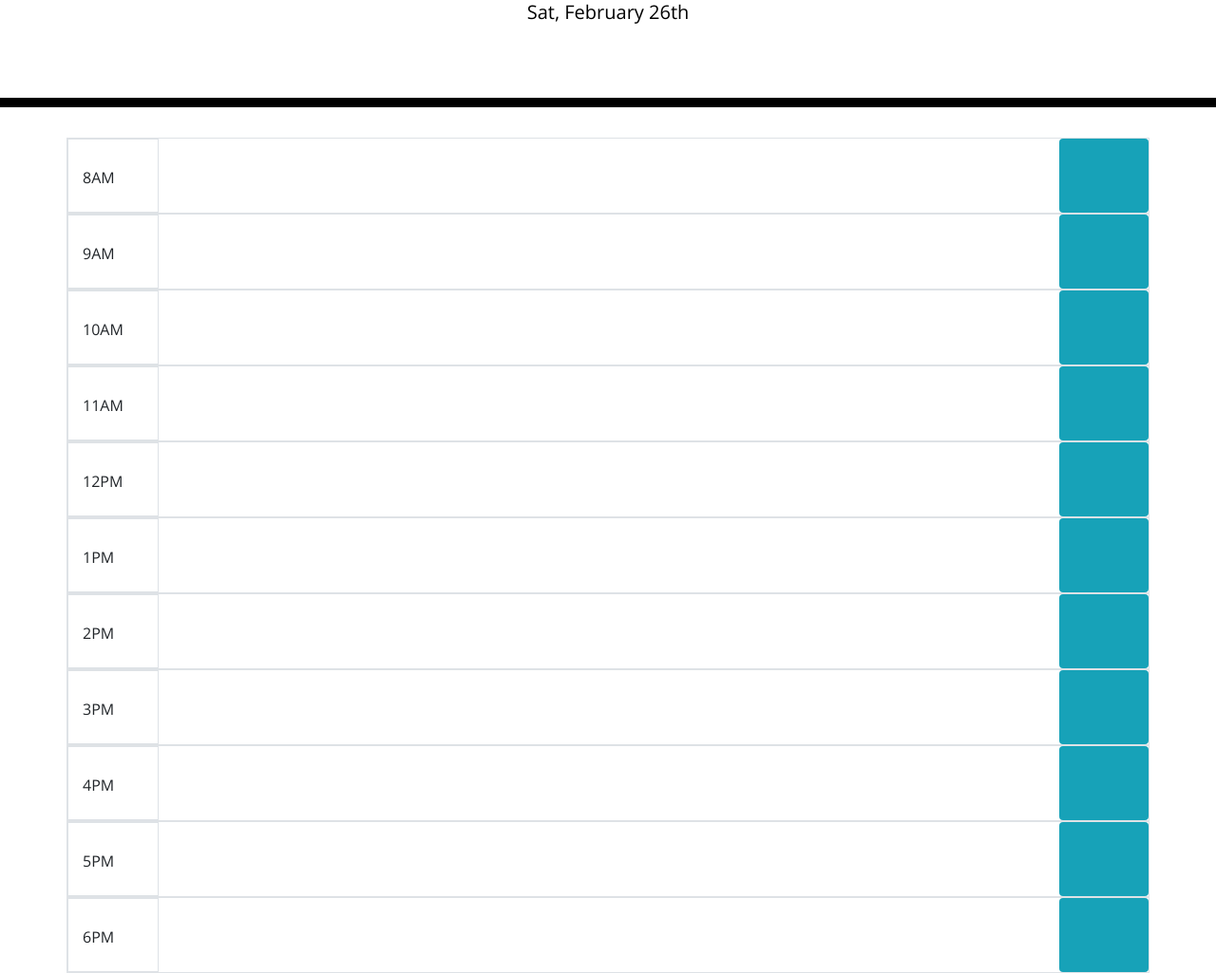
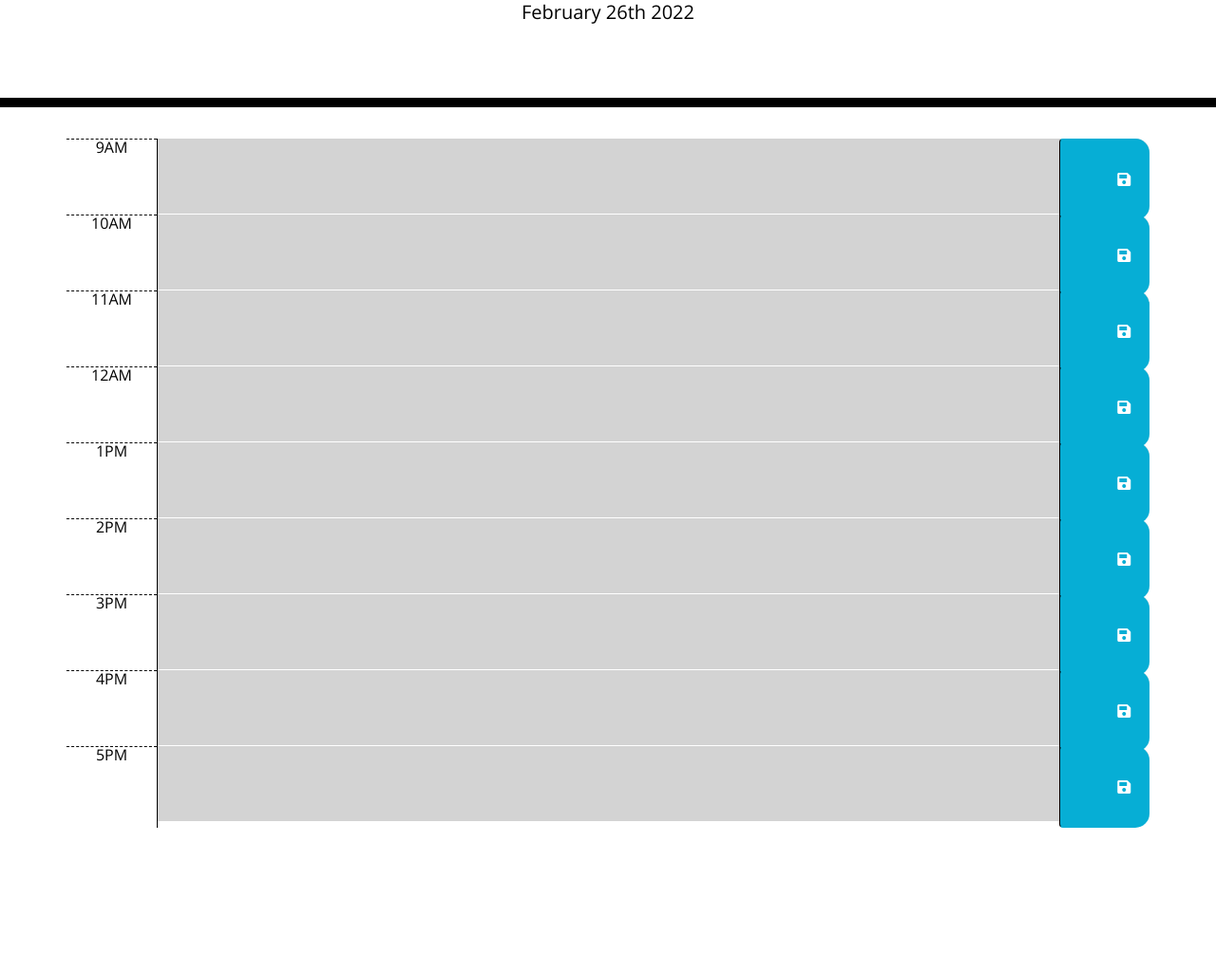
Before and after one commit to CBranagan/work-day-scheduler, a plain HTML site: page index.html in a window 1280 px wide. Shown: the part 191-1216 px from the top of the page at 95% size. After the commit the page ends 1063 px from the top, so only its background shows below. Drawn offline with nearby package versions, Linux system fonts and the light colour scheme; a web font is replaced by a local one.

Commit message:
finished logic

```diff
--- a/assets/css/style.css
+++ b/assets/css/style.css
@@ -1,10 +1,10 @@
 body {
-  font-family: 'Open Sans', sans-serif;
+  font-family: "Open Sans", sans-serif;
   font-size: 16px;
   line-height: 1;
 }
 
-textarea{
+textarea {
   background: transparent;
   border: none;
   resize: none;
@@ -21,11 +21,11 @@ textarea{
   border-bottom: 10px solid black;
 }
 
-.description{
+.description {
   white-space: pre-wrap;
 }
 
-.time-block{
+.time-block {
   text-align: center;
   border-radius: 15px;
 }
@@ -33,7 +33,7 @@ textarea{
 .row {
   white-space: pre-wrap;
   height: 80px;
-  border-top: 1px solid white;;
+  border-top: 1px solid white;
 }
 
 .hour {
@@ -61,15 +61,11 @@ textarea{
   border-left: 1px solid black;
   border-top-right-radius: 15px;
   border-bottom-right-radius: 15px;
-  background-color: #06AED5;
+  background-color: #06aed5;
   color: white;
 }
 
 .saveBtn i:hover {
   font-size: 20px;
-  transition: all .3s ease-in-out;
+  transition: all 0.3s ease-in-out;
 }
-
-span{
-  font-size: 20px;
-}
--- a/assets/js/script.js
+++ b/assets/js/script.js
@@ -1,30 +1,58 @@
+$(document).ready(function () {
+  var hours9 = localStorage.getItem("hour-9");
+  $("#hours-9").val(hours9);
 
+  var hours10 = localStorage.getItem("hour-10");
+  $("#hours-10").val(hours9);
 
-//the current date is displayed above the hour blocks
-var currentDate = moment().format("ddd, MMMM Do");
-$("#currentDay").text(currentDate)
+  var hours11 = localStorage.getItem("hour-11");
+  $("#hours-11").val(hours11);
 
-//when I click on an hour block I can enter text
-$(".task-table").on("click", "div", function(event) {
-    console.log(event)
-    var taskInput = $("<input>")
-    .addClass("form-control")
-    .text()
+  var hours12 = localStorage.getItem("hour-12");
+  $("#hours-12").val(hours12);
 
-    EventTarget.append(taskInput)
-})
-//when I click the save button the text is saved into the hour block and updated to local storage
+  var hours13 = localStorage.getItem("hour-13");
+  $("#hours-13").val(hours13);
 
-//if the hour block is in the past it should be grey, present red, future green
+  var hours14 = localStorage.getItem("hour-14");
+  $("#hours-14").val(hours14);
 
+  var hours15 = localStorage.getItem("hour-15");
+  $("#hours-15").val(hours15);
 
-//function to turn div into text area to enter task
+  var hours16 = localStorage.getItem("hour-16");
+  $("#hours-16").val(hours16);
 
+  var hours17 = localStorage.getItem("hour-17");
+  $("#hours-17").val(hours17);
+  //save buttons
+  $(".saveBtn").on("click", function () {
+    //gets values
+    var textSpace = $(this).siblings(".description").val();
+    var time = $(this).parent().attr("id");
 
+    localStorage.setItem(time, textSpace);
+  });
 
-//set a time to each hour block by adding a data set of time that adds 1 hour per block
-//moment().hour(Number)
+  //var currentDay = $("#currentDay");
+  $("#currentDay").text(moment().format("MMMM Do YYYY"));
 
+  function hours() {
+    //gets hours
+    currentHour = moment().format("HH");
+    var hourIndex = currentHour - 9;
+    $(".time-block").each(function (timeBox) {
+      if (timeBox < hourIndex) {
+        $(this).addClass("past").removeClass("present").removeClass("future");
+      }
+      if (timeBox === hourIndex) {
+        $(this).addClass("present").removeClass("past").removeClass("future");
+      }
+      if (timeBox > hourIndex) {
+        $(this).addClass("future").removeClass("present").removeClass("past");
+      }
+    });
+  }
 
-
-//audit function to see if the hour block is past, present, or future and change the background color accordingly
+  setInterval(hours, 1000);
+});
--- a/index.html
+++ b/index.html
@@ -18,7 +18,6 @@
       href="https://fonts.googleapis.com/css?family=Open+Sans&display=swap"
       rel="stylesheet"
     />
-    <link rel="stylesheet" href="https://cdnjs.cloudflare.com/ajax/libs/open-iconic/1.1.1/font/css/open-iconic-bootstrap.min.css" />
     <link rel="stylesheet" href="./assets/css/style.css" />
     <title>Work Day Scheduler</title>
   </head>
@@ -29,113 +28,73 @@
       <p class="lead">A simple calendar app for scheduling your work day</p>
       <p id="currentDay" class="lead"></p>
     </header>
-    <div id="taskTable" class="container">
-      <div class="task-table row border d-flex">
-        <div class="col border time">
-          8AM
-        </div>
-        <div class="col-10 task-item">
-
-        </div>
-        <div class="col rounded d-flex justify-content-center align-items-center bg-info">
-          <span class="oi oi-lock-locked align-items-center text-white"></span>
-        </div>
+    <div class="container">
+      <div id="hour-9" class="row time-block">
+        <div class="col-md-1 hour">9AM</div>
+        <textarea id="hours-9" class="col-md-10 description"> </textarea>
+        <button class="btn saveBtn col-md-1">
+          <i class="fas fa-save"></i>
+        </button>
       </div>
-      <div class="row border">
-        <div class="col border time">
-          9AM
-        </div>
-        <div class="col-10"></div>
-        <div class="col rounded d-flex justify-content-center align-items-center bg-info">
-          <span class="oi oi-lock-locked align-items-center text-white"></span>
-        </div>
+      <div id="hour-10" class="row time-block">
+        <div class="col-md-1 hour">10AM</div>
+        <textarea id="hours-10" class="col-md-10 description"> </textarea>
+        <button class="btn saveBtn col-md-1">
+          <i class="fas fa-save"></i>
+        </button>
       </div>
-      <div class="row border">
-        <div class="col border time">
-          10AM
-        </div>
-        <div class="col-10"><p></p></div>
-        <div class="col rounded d-flex justify-content-center align-items-center bg-info">
-          <span class="oi oi-lock-locked align-items-center text-white"></span>
-        </div>
+      <div id="hour-11" class="row time-block">
+        <div class="col-md-1 hour">11AM</div>
+        <textarea id="hours-11" class="col-md-10 description"> </textarea>
+        <button class="btn saveBtn col-md-1">
+          <i class="fas fa-save"></i>
+        </button>
       </div>
-      <div class="row border">
-        <div class="col border time">
-          11AM
-        </div>
-        <div class="col-10"></div>
-        <div class="col rounded d-flex justify-content-center align-items-center bg-info">
-          <span class="oi oi-lock-locked align-items-center text-white"></span>
-        </div>
+      <div id="hour-12" class="row time-block">
+        <div class="col-md-1 hour">12AM</div>
+        <textarea id="hours-12" class="col-md-10 description"> </textarea>
+        <button class="btn saveBtn col-md-1">
+          <i class="fas fa-save"></i>
+        </button>
       </div>
-      <div class="row border">
-        <div class="col border time">
-          12PM
-        </div>
-        <div class="col-10"></div>
-        <div class="col rounded d-flex justify-content-center align-items-center bg-info">
-          <span class="oi oi-lock-locked align-items-center text-white"></span>
-        </div>
+      <div id="hour-13" class="row time-block">
+        <div class="col-md-1 hour">1PM</div>
+        <textarea id="hours-13" class="col-md-10 description"> </textarea>
+        <button class="btn saveBtn col-md-1">
+          <i class="fas fa-save"></i>
+        </button>
       </div>
-      <div class="row border">
-        <div class="col border time">
-          1PM
-        </div>
-        <div class="col-10"></div>
-        <div class="col rounded d-flex justify-content-center align-items-center bg-info">
-          <span class="oi oi-lock-locked align-items-center text-white"></span>
-        </div>
+      <div id="hour-14" class="row time-block">
+        <div class="col-md-1 hour">2PM</div>
+        <textarea id="hours-14" class="col-md-10 description"> </textarea>
+        <button class="btn saveBtn col-md-1">
+          <i class="fas fa-save"></i>
+        </button>
       </div>
-      <div class="row border">
-        <div class="col border time">
-          2PM
-        </div>
-        <div class="col-10"></div>
-        <div class="col rounded d-flex justify-content-center align-items-center bg-info">
-          <span class="oi oi-lock-locked align-items-center text-white"></span>
-        </div>
+      <div id="hour-15" class="row time-block">
+        <div class="col-md-1 hour">3PM</div>
+        <textarea id="hours-15" class="col-md-10 description"> </textarea>
+        <button class="btn saveBtn col-md-1">
+          <i class="fas fa-save"></i>
+        </button>
       </div>
-      <div class="row border">
-        <div class="col border time">
-          3PM
-        </div>
-        <div class="col-10"></div>
-        <div class="col rounded d-flex justify-content-center align-items-center bg-info">
-          <span class="oi oi-lock-locked align-items-center text-white"></span>
-        </div>
+      <div id="hour-16" class="row time-block">
+        <div class="col-md-1 hour">4PM</div>
+        <textarea id="hours-16" class="col-md-10 description"> </textarea>
+        <button class="btn saveBtn col-md-1">
+          <i class="fas fa-save"></i>
+        </button>
       </div>
-      <div class="row border">
-        <div class="col border time">
-          4PM
-        </div>
-        <div class="col-10"></div>
-        <div class="col rounded d-flex justify-content-center align-items-center bg-info">
-          <span class="oi oi-lock-locked align-items-center text-white"></span>
-        </div>
+      <div id="hour-17" class="row time-block">
+        <div class="col-md-1 hour">5PM</div>
+        <textarea id="hours-17" class="col-md-10 description"> </textarea>
+        <button class="btn saveBtn col-md-1">
+          <i class="fas fa-save"></i>
+        </button>
       </div>
-      <div class="row border">
-        <div class="col border time">
-          5PM
-        </div>
-        <div class="col-10"></div>
-        <div class="col rounded d-flex justify-content-center align-items-center bg-info">
-          <span class="oi oi-lock-locked align-items-center text-white"></span>
-        </div>
-      </div>
-      <div class="row border">
-        <div class="col border time">
-          6PM
-        </div>
-        <div class="col-10"></div>
-        <div class="col rounded d-flex justify-content-center align-items-center bg-info">
-          <span class="oi oi-lock-locked align-items-center text-white"></span>
-        </div>
-      </div>
-
     </div>
-
     <script src="https://code.jquery.com/jquery-3.4.1.min.js"></script>
+    <script src="./assets/js/script.js"></script>
     <script src="https://cdnjs.cloudflare.com/ajax/libs/moment.js/2.24.0/moment.min.js"></script>
-    <script src="./assets/js/script.js"></script>
   </body>
 </html>
```
